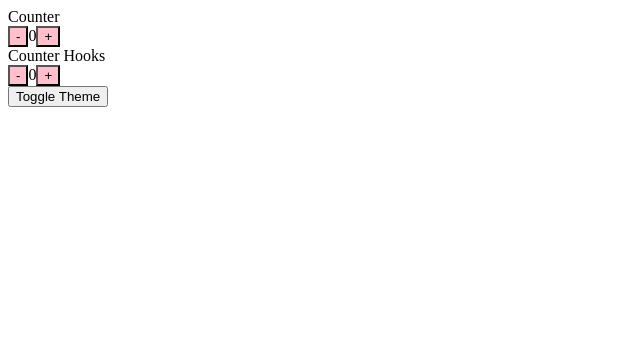
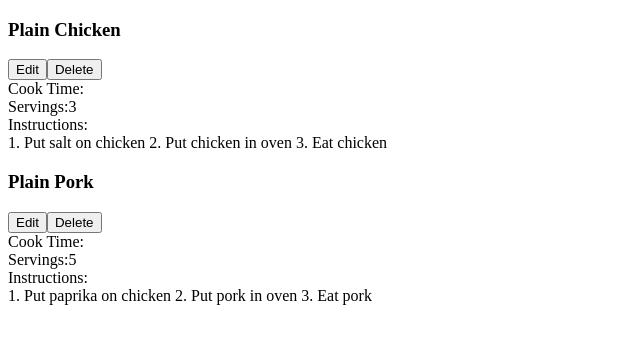
Before and after one commit to robcrock/Cooking-with-React, a React (Create React App) app: page / in a window 1280 px wide. Shown: the top 344 px of the page, without its empty margins (0-640 px from the left). Built offline with nearby package versions, Linux system fonts and the light colour scheme; the HTML template or start-up script is replaced by a standard one.

Commit message:
Created the recipe components from a recipe list.

```diff
--- a/src/App.js
+++ b/src/App.js
@@ -1,23 +1,30 @@
-import React, { useState } from 'react'
-import Counter from './Counter'
-import CounterHooks from './CounterHooks'
-
-export const ThemeContext = React.createContext();
+import React from "react";
+import RecipeList from "./RecipeList";
 
 function App() {
-  const [theme, setTheme] = useState('pink');
-
   return (
-    <ThemeContext.Provider value={{ backgroundColor: theme }}>
-      Counter
-      <Counter initialCount={0}/>
-      Counter Hooks
-      <CounterHooks initialCount={0}/>
-      <button onClick={() => setTheme(prevTheme => {
-        return prevTheme === 'pink' ? 'blue' : 'pink';
-      })}>Toggle Theme</button>
-    </ThemeContext.Provider>
-  )
+    <>
+      <RecipeList recipes={sampleRecipes} />
+    </>
+  );
 }
 
+const sampleRecipes = [
+  {
+    id: 1,
+    name: "Plain Chicken",
+    servings: 3,
+    cooktime: "1:45",
+    instructions:
+      "1. Put salt on chicken 2. Put chicken in oven 3. Eat chicken",
+  },
+  {
+    id: 2,
+    name: "Plain Pork",
+    servings: 5,
+    cooktime: "0:45",
+    instructions: "1. Put paprika on chicken 2. Put pork in oven 3. Eat pork",
+  },
+];
+
 export default App;
--- a/src/Counter.js
+++ /dev/null
@@ -1,32 +0,0 @@
-import { Component } from 'react'
-import { ThemeContext } from './App'
-
-export default class Counter extends Component {
-  constructor(props) {
-    super(props)
-
-
-    this.state = {
-      count: props.initialCount
-    }
-  }
-  render() {
-    return (
-      <ThemeContext.Consumer>
-        {style =>(
-          <div>
-            <button style={ style } onClick={() => this.changeCount(-1)}>-</button>
-            <span>{this.state.count}</span>
-            <button style={ style } onClick={() => this.changeCount(1)}>+</button>
-          </div>
-        )}
-      </ThemeContext.Consumer>
-    )
-  }
-
-  changeCount(amount) {
-    this.setState(prevState => {
-      return { count: this.state.count + amount }
-    })
-  }
-}
--- a/src/CounterHooks.js
+++ /dev/null
@@ -1,15 +0,0 @@
-import { useState, useContext } from 'react'
-import { ThemeContext } from './App'
-
-export default function CounerHooks({ initialCount }) {
-  const [count, setCount] = useState(initialCount)
-  const style = useContext(ThemeContext)
-
-  return (
-    <div>
-      <button style={ style } onClick={() => setCount(prevCount => prevCount - 1)}>-</button>
-      <span>{ count }</span>
-      <button style={ style } onClick={() => setCount(prevCount => prevCount + 1)}>+</button>
-    </div>
-  )
-}
--- /dev/null
+++ b/src/Recipe.js
@@ -0,0 +1,29 @@
+import React from "react";
+
+export default function Recipe(props) {
+  const { name, cookTime, servings, instructions } = props;
+
+  return (
+    <div>
+      <div>
+        <h3>{name}</h3>
+        <div>
+          <button>Edit</button>
+          <button>Delete</button>
+        </div>
+      </div>
+      <div>
+        <span>Cook Time:</span>
+        <span>{cookTime}</span>
+      </div>
+      <div>
+        <span>Servings:</span>
+        <span>{servings}</span>
+      </div>
+      <div>
+        <span>Instructions:</span>
+        <div>{instructions}</div>
+      </div>
+    </div>
+  );
+}
--- /dev/null
+++ b/src/RecipeList.js
@@ -0,0 +1,12 @@
+import React from "react";
+import Recipe from "./Recipe";
+
+export default function RecipeList({ recipes }) {
+  return (
+    <div>
+      {recipes.map((recipe) => {
+        return <Recipe key={recipe.id} {...recipe} />;
+      })}
+    </div>
+  );
+}
```
